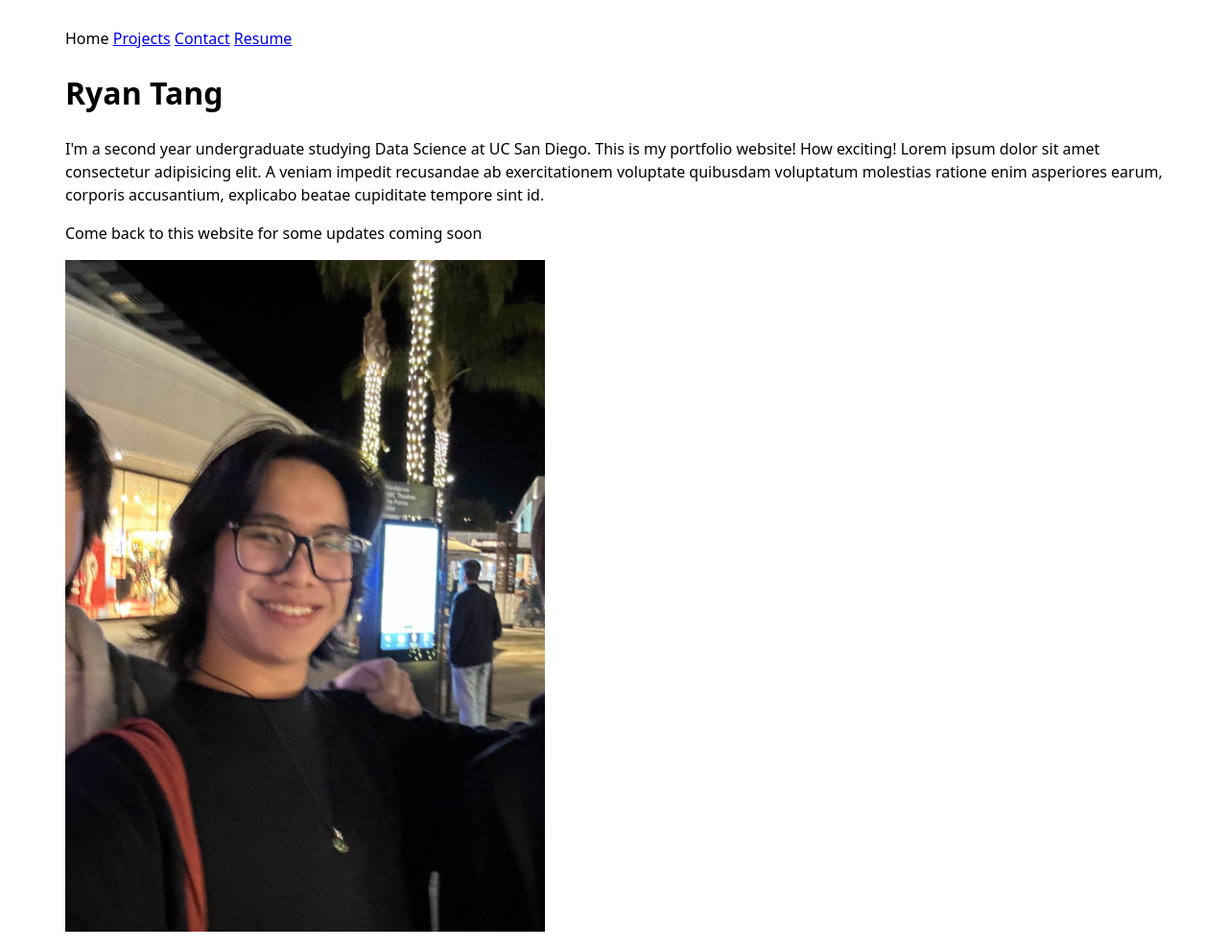
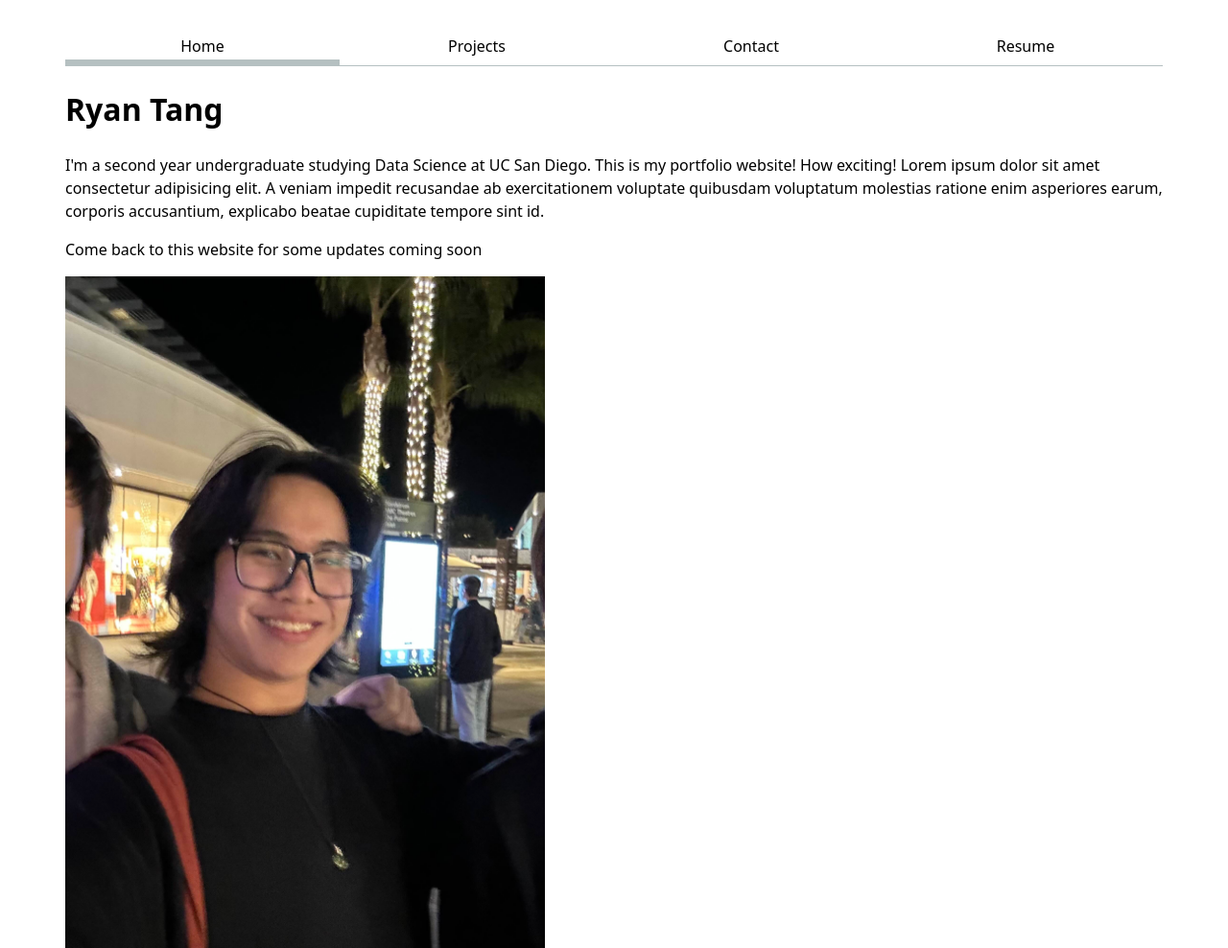
Before and after one commit to r4tangUCSD/portfolio, a plain HTML site: page index.html in a window 1280 px wide. Shown: the whole page at 96% size. Drawn offline with Linux system fonts and the light colour scheme.

Commit message:
Update style.css

```diff
--- a/style.css
+++ b/style.css
@@ -1,3 +1,7 @@
+html {
+  --color-acent: #4E56F0;
+}
+
 body {
     /* Set line height to 1.5 times the font size
          and use the OS’s UI font as the website font
@@ -11,3 +15,26 @@ body {
 ul, li {
   display:contents;
 }
+
+nav {
+  display: flex;
+  margin-bottom: 10px;
+  border-bottom-width: 1px;
+  border-bottom-style: solid;
+  border-bottom-color: oklch(80% 3% 200);
+}
+
+nav a {
+  flex: 1;
+  text-decoration: none;
+  color: inherit;
+  text-align: center;
+  padding: 0.5em;
+}
+
+nav .current {
+  border-bottom-width: 0.4em;
+  border-bottom-style: solid;
+  border-bottom-color: oklch(80% 3% 200);
+  padding-bottom: 0.1em;
+}
```
